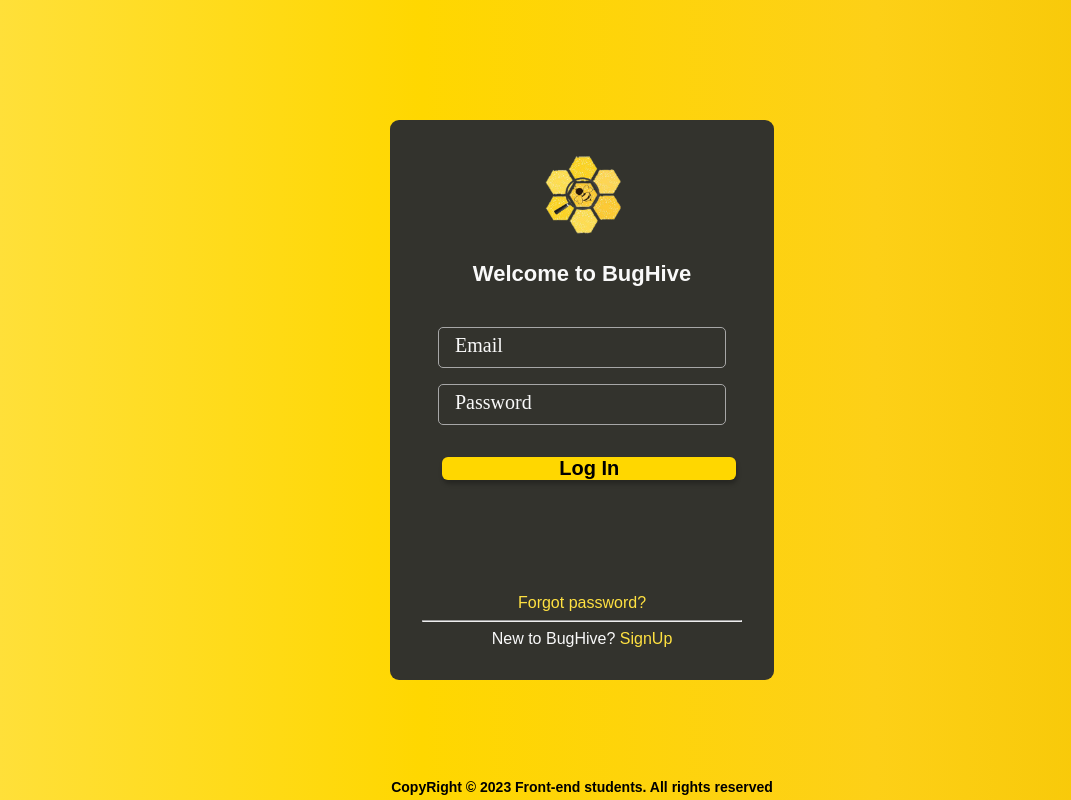
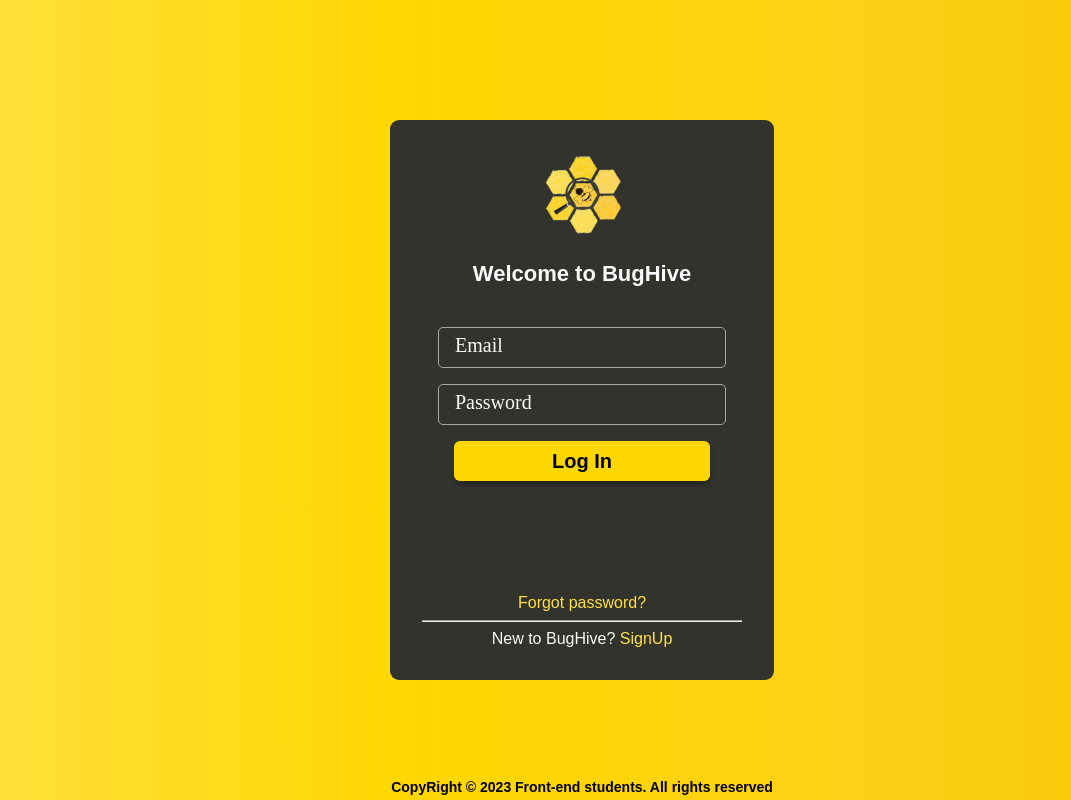
Before and after one commit to BugHive/BugHive-frontEnd, a React (Create React App) app: page /login in a window 1280 px wide. Shown: the whole page, without its empty margins (58-1129 px from the left). Built offline with nearby package versions, Linux system fonts and the light colour scheme.

Commit message:
login action

```diff
--- a/src/components/LoginForm/index.jsx
+++ b/src/components/LoginForm/index.jsx
@@ -1,10 +1,12 @@
 import { useFormik } from "formik";
-import React from "react";
+import React, { useContext } from "react";
 import Button from "../Button";
 import FormItem from "../FormItem";
 import Error from "../Error";
 import * as Yup from "yup";
-import { Link } from "react-router-dom";
+import { Navigate } from "react-router-dom";
+import { AuthContext } from "../../context/AuthContext";
+import axios from "axios";
 
 export default function LoginForm() {
   const validationSchema = Yup.object({
@@ -16,9 +18,21 @@ export default function LoginForm() {
     password: "",
   };
 
+  const { isLoggedIn, login } = useContext(AuthContext);
+
   const onSubmit = async ({ email, password }) => {
-    console.log(email);
-    console.log(password);
+    const res = await axios
+      .post(`https://bughive-rest-api.onrender.com/api/login`, {
+        email,
+        password,
+      })
+      .catch((err) => {
+        console.log(err.message);
+      });
+
+    if (res.status === 200) {
+      login();
+    }
   };
 
   const formik = useFormik({
@@ -27,6 +41,9 @@ export default function LoginForm() {
     validationSchema,
   });
 
+  if (isLoggedIn) {
+    return <Navigate to={"/"} />;
+  }
   return (
     <form onSubmit={formik.handleSubmit}>
       <FormItem
@@ -53,16 +70,7 @@ export default function LoginForm() {
       {formik.touched.password && formik.errors.password && (
         <Error msg={formik.errors.password} />
       )}
-      <Link to={"/"}>
-        <div
-          style={{
-            width: "25rem",
-            marginLeft: "5.5rem",
-            padding: "1rem",
-          }}>
-          <Button title={"Log In"} />
-        </div>
-      </Link>
+      <Button title={"Log In"} />
     </form>
   );
 }
```
